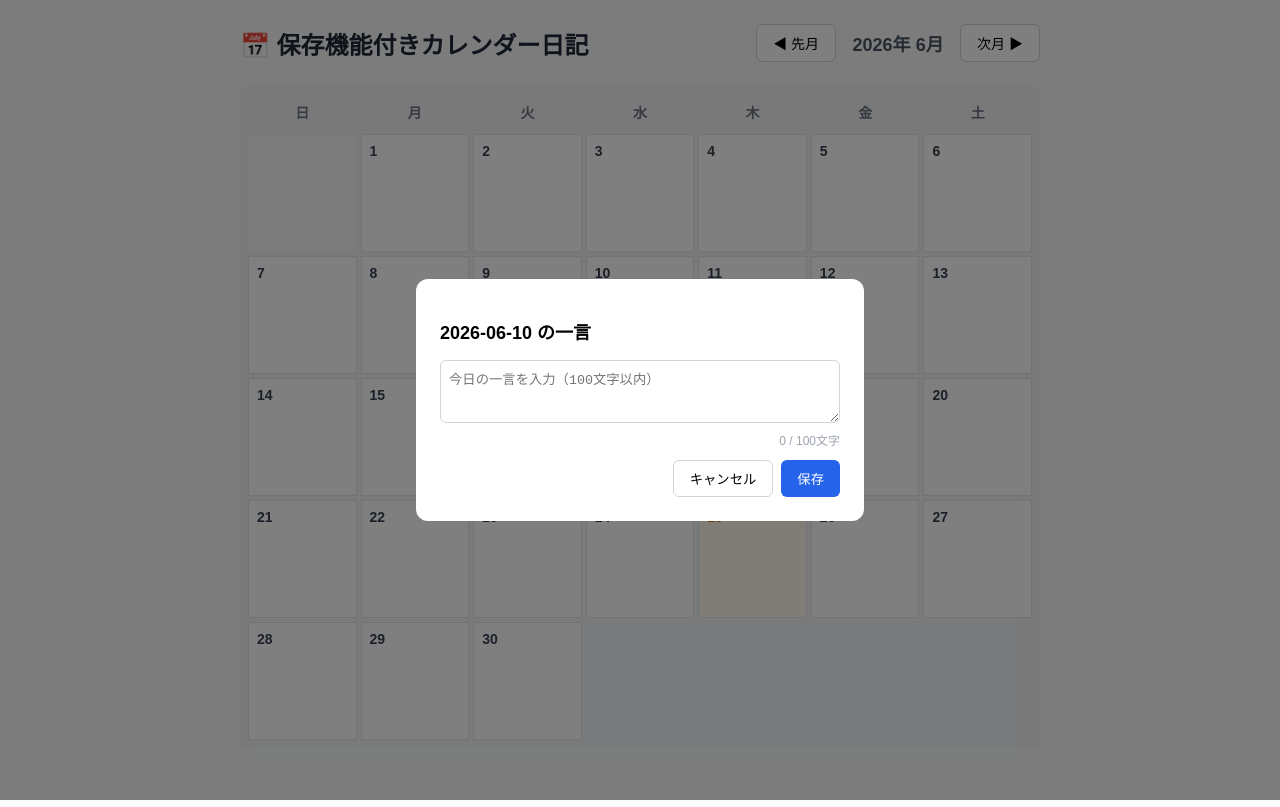
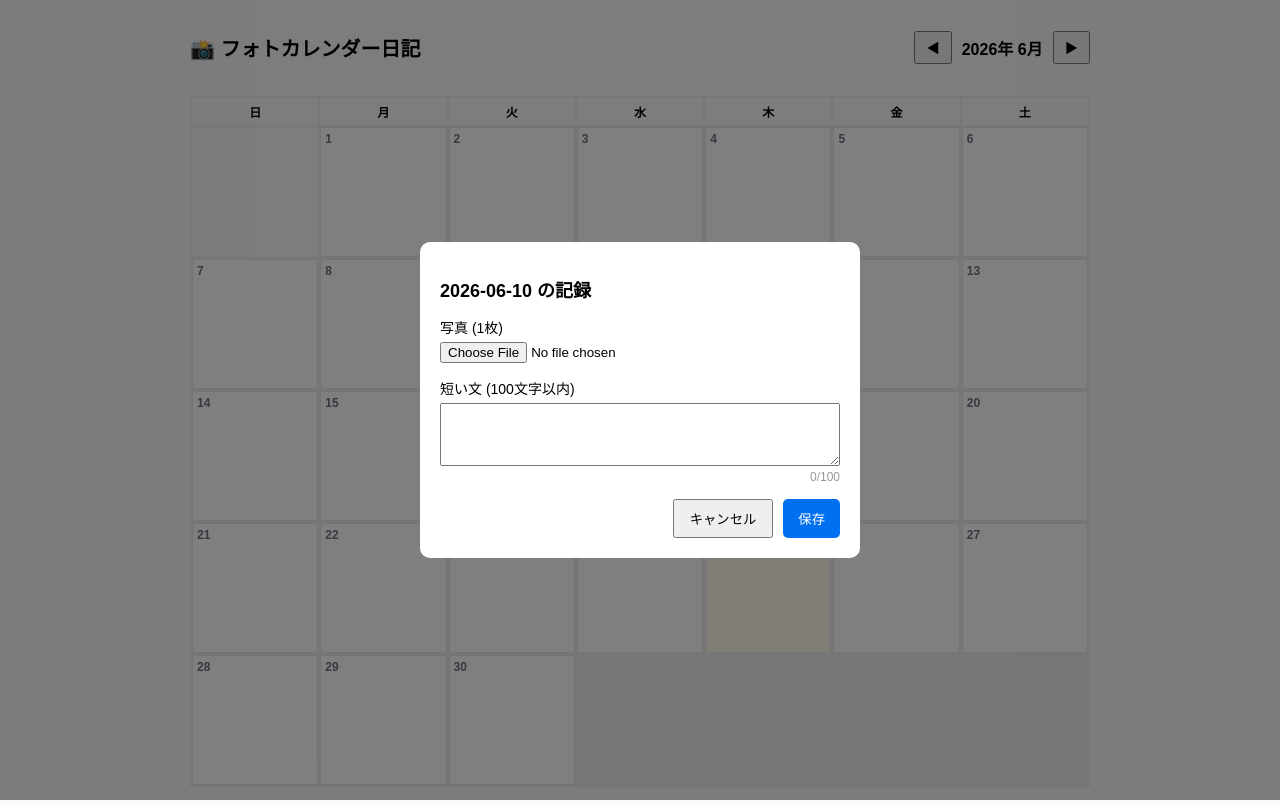
Before and after one commit to kikuchi615/photo-calendar, a Next.js app: page / in a window 1280 px wide. Both pictures are taken after a click on the element "10". Built offline with nearby package versions, Linux system fonts and the light colour scheme.

Commit message:
写真を追加できるよ　うに

```diff
--- a/src/app/page.tsx
+++ b/src/app/page.tsx
@@ -2,20 +2,25 @@
 
 import React, { useState, useEffect } from 'react';
 
-// 日記データ（日付：短い文）の型定義
+// 日記データ（写真と文章のセット）の型定義
+interface DiaryEntry {
+  text: string;
+  photo: string; // 写真を文字データ（Base64）として保存
+}
+
 interface DiaryData {
-  [dateStr: string]: string;
+  [dateStr: string]: DiaryEntry;
 }
 
 export default function Home() {
   const [diaries, setDiaries] = useState<DiaryData>({});
 
-  // 今日の日付を取得して、最初の表示月に設定
   const today = new Date();
   const [currentDate, setCurrentDate] = useState(new Date(today.getFullYear(), today.getMonth(), 1));
 
   const [selectedDate, setSelectedDate] = useState<string | null>(null);
   const [textInput, setTextInput] = useState('');
+  const [photoInput, setPhotoInput] = useState(''); // 写真のプレビュー・保存用
   const [error, setError] = useState<string | null>(null);
 
   const year = currentDate.getFullYear();
@@ -23,13 +28,31 @@ export default function Home() {
   const firstDayOfMonth = new Date(year, month, 1).getDay();
   const daysInMonth = new Date(year, month + 1, 0).getDate();
 
-  // データの読み込み
+  // 保存データの読み込み
   useEffect(() => {
-    const savedData = localStorage.getItem('my_calendar_diaries');
+    const savedData = localStorage.getItem('my_photo_calendar_v1');
     if (savedData) {
       setDiaries(JSON.parse(savedData));
     }
   }, []);
+
+  // 写真ファイルを選択したときの処理
+  const handleFileChange = (e: React.ChangeEvent<HTMLInputElement>) => {
+    const file = e.target.files?.[0];
+    if (file) {
+      // 写真が大きすぎると保存できないため、簡易チェック（2MB以下を推奨）
+      if (file.size > 2 * 1024 * 1024) {
+        alert("写真は2MB以下のものを選択してください。");
+        return;
+      }
+
+      const reader = new FileReader();
+      reader.onloadend = () => {
+        setPhotoInput(reader.result as string); // 写真を文字データに変換
+      };
+      reader.readAsDataURL(file);
+    }
+  };
 
   // 保存処理
   const handleSave = (e: React.FormEvent) => {
@@ -37,7 +60,6 @@ export default function Home() {
     setError(null);
 
     if (!selectedDate) return;
-
     if (textInput.length > 100) {
       setError("文章は100文字以内で入力してください。");
       return;
@@ -45,40 +67,31 @@ export default function Home() {
 
     const updatedDiaries = {
       ...diaries,
-      [selectedDate]: textInput
+      [selectedDate]: {
+        text: textInput,
+        photo: photoInput
+      }
     };
 
     setDiaries(updatedDiaries);
-    localStorage.setItem('my_calendar_diaries', JSON.stringify(updatedDiaries));
+    localStorage.setItem('my_photo_calendar_v1', JSON.stringify(updatedDiaries));
 
     setSelectedDate(null);
     setTextInput('');
+    setPhotoInput('');
   };
 
-  // 先月へ戻るボタンの処理
-  const prevMonth = () => {
-    setCurrentDate(new Date(year, month - 1, 1));
-  };
+  const prevMonth = () => setCurrentDate(new Date(year, month - 1, 1));
+  const nextMonth = () => setCurrentDate(new Date(year, month + 1, 1));
 
-  // 次月へ進むボタンの処理
-  const nextMonth = () => {
-    setCurrentDate(new Date(year, month + 1, 1));
-  };
-
-  // カレンダーのマス目を生成
   const calendarCells = [];
-
   for (let i = 0; i < firstDayOfMonth; i++) {
-    calendarCells.push(
-      <div key={`empty-${i}`} style={{ padding: '8px', backgroundColor: '#f9fafb', border: '1px solid #f3f4f6' }}></div>
-    );
+    calendarCells.push(<div key={`empty-${i}`} style={{ padding: '8px', backgroundColor: '#f9fafb', border: '1px solid #f3f4f6' }}></div>);
   }
 
   for (let day = 1; day <= daysInMonth; day++) {
     const dateStr = `${year}-${String(month + 1).padStart(2, '0')}-${String(day).padStart(2, '0')}`;
-    const text = diaries[dateStr];
-
-    // 今日かどうかの判定（少し色を変えるため）
+    const entry = diaries[dateStr];
     const isToday = dateStr === `${today.getFullYear()}-${String(today.getMonth() + 1).padStart(2, '0')}-${String(today.getDate()).padStart(2, '0')}`;
 
     calendarCells.push(
@@ -86,38 +99,27 @@ export default function Home() {
         key={dateStr}
         onClick={() => {
           setSelectedDate(dateStr);
-          setTextInput(text || '');
+          setTextInput(entry?.text || '');
+          setPhotoInput(entry?.photo || '');
           setError(null);
         }}
         style={{
-          padding: '8px',
-          border: '1px solid #e5e7eb',
-          minHeight: '100px',
-          cursor: 'pointer',
-          display: 'flex',
-          flexDirection: 'column',
-          justifyContent: 'space-between',
-          backgroundColor: isToday ? '#fffbeb' : '#fff',
-          transition: 'background-color 0.2s'
+          padding: '4px', border: '1px solid #e5e7eb', minHeight: '120px', cursor: 'pointer',
+          display: 'flex', flexDirection: 'column', backgroundColor: isToday ? '#fffbeb' : '#fff',
+          overflow: 'hidden'
         }}
-        onMouseOver={(e) => e.currentTarget.style.backgroundColor = '#f3f4f6'}
-        onMouseOut={(e) => e.currentTarget.style.backgroundColor = isToday ? '#fffbeb' : '#fff'}
       >
-        <span style={{ fontWeight: 'bold', color: isToday ? '#d97706' : '#374151', fontSize: '14px' }}>
-          {day}
-        </span>
+        <span style={{ fontWeight: 'bold', fontSize: '12px', marginBottom: '4px', color: isToday ? '#d97706' : '#6b7280' }}>{day}</span>
 
-        {text && (
-          <div style={{
-            fontSize: '11px',
-            color: '#4b5563',
-            backgroundColor: '#eff6ff',
-            padding: '4px',
-            borderRadius: '4px',
-            marginTop: '4px',
-            wordBreak: 'break-all'
-          }}>
-            {text}
+        {/* 写真の表示 */}
+        {entry?.photo && (
+          <img src={entry.photo} alt="daily" style={{ width: '100%', height: '60px', objectFit: 'cover', borderRadius: '2px' }} />
+        )}
+
+        {/* 文章の表示 */}
+        {entry?.text && (
+          <div style={{ fontSize: '10px', color: '#374151', marginTop: '4px', lineHeight: '1.2', display: '-webkit-box', WebkitLineClamp: 3, WebkitBoxOrient: 'vertical', overflow: 'hidden' }}>
+            {entry.text}
           </div>
         )}
       </div>
@@ -125,83 +127,49 @@ export default function Home() {
   }
 
   return (
-    <div style={{ maxWidth: '800px', margin: '0 auto', padding: '24px', fontFamily: 'sans-serif' }}>
-
-      <header style={{ display: 'flex', justifyContent: 'space-between', alignItems: 'center', marginBottom: '24px', flexWrap: 'wrap', gap: '16px' }}>
-        <h1 style={{ fontSize: '24px', fontWeight: 'bold', color: '#1f2937', margin: 0 }}>📅 保存機能付きカレンダー日記</h1>
-
-        <div style={{ display: 'flex', alignItems: 'center', gap: '12px' }}>
-          <button onClick={prevMonth} style={{ padding: '8px 16px', cursor: 'pointer', border: '1px solid #d1d5db', borderRadius: '6px', backgroundColor: '#fff', fontSize: '14px' }}>
-            ◀ 先月
-          </button>
-
-          <span style={{ fontSize: '18px', fontWeight: 'bold', color: '#4b5563', minWidth: '100px', textAlign: 'center' }}>
-            {year}年 {month + 1}月
-          </span>
-
-          <button onClick={nextMonth} style={{ padding: '8px 16px', cursor: 'pointer', border: '1px solid #d1d5db', borderRadius: '6px', backgroundColor: '#fff', fontSize: '14px' }}>
-            次月 ▶
-          </button>
+    <div style={{ maxWidth: '900px', margin: '0 auto', padding: '20px', fontFamily: 'sans-serif' }}>
+      <header style={{ display: 'flex', justifyContent: 'space-between', alignItems: 'center', marginBottom: '20px' }}>
+        <h1 style={{ fontSize: '20px', fontWeight: 'bold' }}>📸 フォトカレンダー日記</h1>
+        <div style={{ display: 'flex', alignItems: 'center', gap: '10px' }}>
+          <button onClick={prevMonth} style={{ padding: '5px 10px', cursor: 'pointer' }}>◀</button>
+          <span style={{ fontWeight: 'bold' }}>{year}年 {month + 1}月</span>
+          <button onClick={nextMonth} style={{ padding: '5px 10px', cursor: 'pointer' }}>▶</button>
         </div>
       </header>
 
-      <div style={{
-        display: 'grid',
-        gridTemplateColumns: 'repeat(7, minmax(0, 1fr))',
-        gap: '4px',
-        backgroundColor: '#f3f4f6',
-        padding: '8px',
-        borderRadius: '8px'
-      }}>
+      <div style={{ display: 'grid', gridTemplateColumns: 'repeat(7, 1fr)', gap: '2px', backgroundColor: '#eee', border: '2px solid #eee' }}>
         {['日', '月', '火', '水', '木', '金', '土'].map(d => (
-          <div key={d} style={{ textAlign: 'center', fontWeight: 'bold', color: '#6b7280', padding: '8px', fontSize: '14px' }}>{d}</div>
+          <div key={d} style={{ textAlign: 'center', padding: '5px', fontSize: '12px', fontWeight: 'bold', backgroundColor: '#f9fafb' }}>{d}</div>
         ))}
         {calendarCells}
       </div>
 
       {selectedDate && (
-        <div style={{
-          position: 'fixed',
-          top: 0, left: 0, right: 0, bottom: 0,
-          backgroundColor: 'rgba(0,0,0,0.5)',
-          display: 'flex',
-          alignItems: 'center',
-          justifyContent: 'center',
-          padding: '16px',
-          zIndex: 50
-        }}>
-          <div style={{ backgroundColor: '#fff', padding: '24px', borderRadius: '12px', maxWidth: '400px', width: '100%' }}>
-            <h2 style={{ fontSize: '18px', fontWeight: 'bold', marginBottom: '16px' }}>{selectedDate} の一言</h2>
+        <div style={{ position: 'fixed', inset: 0, backgroundColor: 'rgba(0,0,0,0.5)', display: 'flex', alignItems: 'center', justifyContent: 'center', zIndex: 100, padding: '20px' }}>
+          <div style={{ backgroundColor: '#fff', padding: '20px', borderRadius: '10px', width: '100%', maxWidth: '400px' }}>
+            <h2 style={{ fontSize: '18px', marginBottom: '15px' }}>{selectedDate} の記録</h2>
+            <form onSubmit={handleSave} style={{ display: 'flex', flexDirection: 'column', gap: '15px' }}>
 
-            <form onSubmit={handleSave}>
-              <textarea
-                value={textInput}
-                onChange={(e) => setTextInput(e.target.value)}
-                rows={3}
-                style={{
-                  width: '100%',
-                  padding: '8px',
-                  borderRadius: '6px',
-                  border: '1px solid #d1d5db',
-                  boxSizing: 'border-box',
-                  marginBottom: '4px'
-                }}
-                placeholder="今日の一言を入力（100文字以内）"
-              />
+              <div>
+                <label style={{ display: 'block', fontSize: '14px', marginBottom: '5px' }}>写真 (1枚)</label>
+                <input type="file" accept="image/*" onChange={handleFileChange} />
+                {photoInput && <img src={photoInput} alt="preview" style={{ width: '100%', height: '150px', objectFit: 'cover', marginTop: '10px', borderRadius: '5px' }} />}
+              </div>
 
-              <span style={{ display: 'block', textAlign: 'right', fontSize: '12px', color: textInput.length > 100 ? 'red' : '#9ca3af', marginBottom: '12px' }}>
-                {textInput.length} / 100文字
-              </span>
+              <div>
+                <label style={{ display: 'block', fontSize: '14px', marginBottom: '5px' }}>短い文 (100文字以内)</label>
+                <textarea
+                  value={textInput} onChange={(e) => setTextInput(e.target.value)}
+                  style={{ width: '100%', padding: '8px', boxSizing: 'border-box' }} rows={3}
+                />
+                <div style={{ textAlign: 'right', fontSize: '12px', color: textInput.length > 100 ? 'red' : '#999' }}>{textInput.length}/100</div>
+              </div>
 
-              {error && (
-                <div style={{ color: '#dc2626', backgroundColor: '#fef2f2', padding: '8px', borderRadius: '6px', fontSize: '14px', marginBottom: '12px' }}>
-                  {error}
-                </div>
-              )}
+              {error && <div style={{ color: 'red', fontSize: '14px' }}>{error}</div>}
 
-              <div style={{ display: 'flex', justifyContent: 'flex-end', gap: '8px' }}>
-                <button type="button" onClick={() => setSelectedDate(null)} style={{ padding: '8px 16px', border: '1px solid #d1d5db', borderRadius: '6px', backgroundColor: '#fff', cursor: 'pointer' }}>キャンセル</button>
-                <button type="submit" style={{ padding: '8px 16px', backgroundColor: '#2563eb', color: '#fff', border: 'none', borderRadius: '6px', cursor: 'pointer' }}>保存</button>
+              <div style={{ display: 'flex', justifyContent: 'flex-end', gap: '10px' }}>
+                <button type="button" onClick={() => setSelectedDate(null)} style={{ padding: '8px 15px' }}>キャンセル</button>
+                <button type="submit" style={{ padding: '8px 15px', backgroundColor: '#0070f3', color: '#fff', border: 'none', borderRadius: '5px' }}>保存</button>
               </div>
             </form>
           </div>
```
